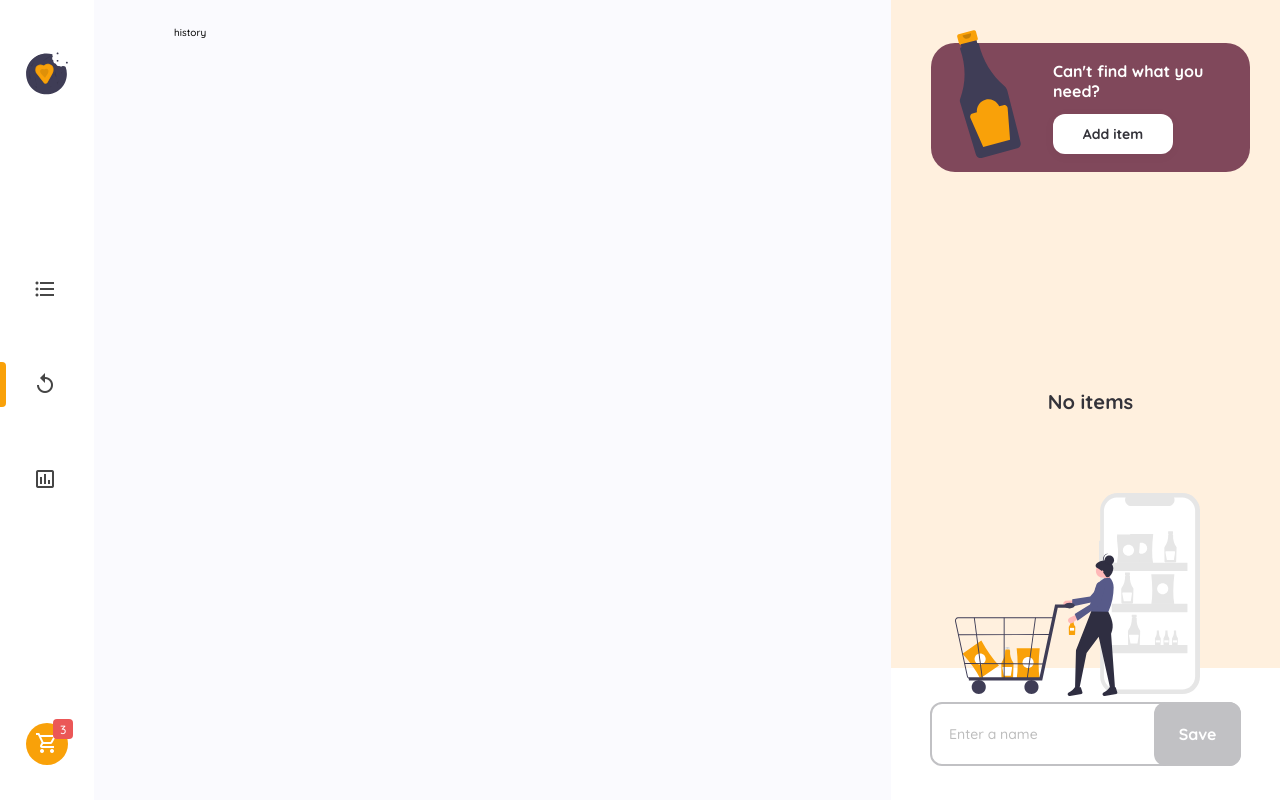
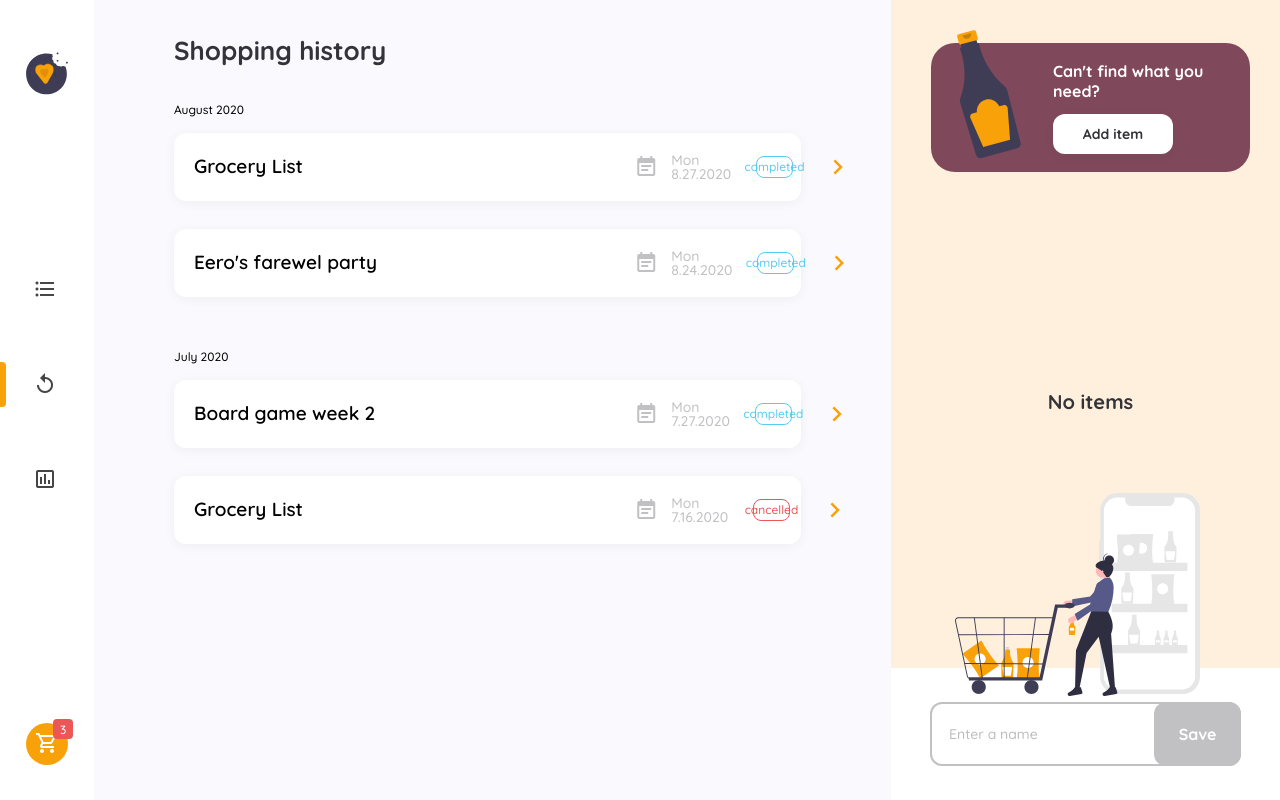
Before and after one commit to LoganSorensen/shopping-list-fe, a React (Create React App) app: page /history in a window 1280 px wide. Built offline with nearby package versions, Linux system fonts and the light colour scheme.

Commit message:
built and styled history item component

```diff
--- /dev/null
+++ b/src/components/historyItem.jsx
@@ -0,0 +1,26 @@
+import React from "react";
+
+const HistoryItem = ({ list }) => {
+  const daysOfTheWeek = ["Sun", "Mon", "Tues", "Wed", "Thur", "Fri", "Sat"];
+  const formatDate = (date) => {
+    return `${daysOfTheWeek[date[0]]} ${date[1]}.${date[2]}.${date[3]}`;
+  };
+  return (
+    <div className="history-item">
+      <span className="name">{list.name}</span>
+      <div>
+        <span className="material-icons calendar">event_note</span>
+        <span className="date">{formatDate(list.date)}</span>
+        <div
+          className="status"
+          style={{ color: list.status === "completed" ? "#56ccf2" : "#eb5757" }}
+        >
+          {list.status}
+        </div>
+        <span className="material-icons-outlined chevron">chevron_right</span>
+      </div>
+    </div>
+  );
+};
+
+export default HistoryItem;
--- a/src/components/itemList.jsx
+++ b/src/components/itemList.jsx
@@ -15,8 +15,6 @@ const ItemList = ({
   const toggleCompleted = (item) => {
     toggleItemCompleted(item.id);
   };
-
-  // console.log(list)
 
   return (
     <>
--- a/src/pages/historyPage.jsx
+++ b/src/pages/historyPage.jsx
@@ -1,9 +1,25 @@
-import React from 'react';
+import React from "react";
+
+import HistoryItem from "../components/historyItem";
+
+import { historyData } from "../utils/data";
 
 const HistoryPage = () => {
-    return (
-        <div className="history-page">history</div>
-    )
-}
+  return (
+    <div className="history-page">
+      <h2>Shopping history</h2>
+      {historyData.dates.map((date) => (
+        <div className="month">
+          <h3>{date}</h3>
+          {historyData.lists.map((list) => {
+            if (date === list.month) {
+              return <HistoryItem list={list} />;
+            }
+          })}
+        </div>
+      ))}
+    </div>
+  );
+};
 
 export default HistoryPage;
--- a/src/reducers/setShoppingListReducer.js
+++ b/src/reducers/setShoppingListReducer.js
@@ -34,7 +34,6 @@ export const setShoppingList = (state = initialState, action) => {
         items: itemsArr,
       };
     case CANCEL_SHOPPING_LIST:
-      console.log("cancelling");
       return {
         ...state,
         items: [],
--- a/src/styles/index.css
+++ b/src/styles/index.css
@@ -469,6 +469,19 @@ a {
 .items-page .item-search input::placeholder {
   color: #bdbdbd;
 }
+.history-page h2 {
+  font-size: 2.6rem;
+  font-weight: 700;
+  color: #34333a;
+  margin: 1rem 0 4rem;
+}
+.history-page h3 {
+  font-size: 1.2rem;
+  margin-bottom: 1.7rem;
+}
+.history-page .month {
+  margin-bottom: 5.4rem;
+}
 .items-list .category {
   margin-bottom: 4.75rem;
 }
@@ -826,3 +839,48 @@ a {
 .checked span {
   display: block;
 }
+.history-item {
+  background-color: white;
+  width: 100%;
+  display: flex;
+  align-items: center;
+  justify-content: space-between;
+  box-shadow: 0px 2px 12px rgba(0, 0, 0, 0.05);
+  border-radius: 12px;
+  margin-bottom: 2.8rem;
+  padding: 1.9rem 2rem;
+  cursor: pointer;
+}
+.history-item .name {
+  font-size: 1.9rem;
+  font-weight: 600;
+}
+.history-item div {
+  display: flex;
+  align-items: center;
+  width: 25%;
+}
+.history-item div span {
+  color: #c1c1c4;
+}
+.history-item div .calendar {
+  margin-right: 1.3rem;
+}
+.history-item div .date {
+  font-size: 1.4rem;
+  margin-right: 2.5rem;
+}
+.history-item div .status {
+  font-size: 1.2rem;
+  border: 1px solid;
+  padding: 0.4rem 0.7rem;
+  border-radius: 8px;
+  margin-right: 3rem;
+  display: flex;
+  align-items: center;
+  justify-content: center;
+}
+.history-item .chevron {
+  color: #f9a109;
+  font-size: 3rem;
+}
--- /dev/null
+++ b/src/styles/less/history-item.less
@@ -0,0 +1,52 @@
+.history-item {
+  background-color: white;
+  width: 100%;
+  display: flex;
+  align-items: center;
+  justify-content: space-between;
+  box-shadow: 0px 2px 12px rgba(0, 0, 0, 0.05);
+  border-radius: 12px;
+  margin-bottom: 2.8rem;
+  padding: 1.9rem 2rem;
+  cursor: pointer;
+
+  .name {
+    font-size: 1.9rem;
+    font-weight: 600;
+  }
+
+  div {
+    display: flex;
+    align-items: center;
+    width: 25%;
+
+    span {
+      color: #c1c1c4;
+    }
+
+    .calendar {
+      margin-right: 1.3rem;
+    }
+
+    .date {
+      font-size: 1.4rem;
+      margin-right: 2.5rem;
+    }
+
+    .status {
+      font-size: 1.2rem;
+      border: 1px solid;
+      padding: 0.4rem 0.7rem;
+      border-radius: 8px;
+      margin-right: 3rem;
+      display: flex;
+      align-items: center;
+      justify-content: center;
+    }
+  }
+
+  .chevron {
+    color: @yellow;
+    font-size: 3rem;
+  }
+}
--- a/src/styles/less/index.less
+++ b/src/styles/less/index.less
@@ -11,3 +11,4 @@
 @import "item-count.less";
 @import "delete-list-modal.less";
 @import "checkbox.less";
+@import "history-item.less";
--- a/src/styles/less/pages.less
+++ b/src/styles/less/pages.less
@@ -44,3 +44,21 @@
     }
   }
 }
+
+.history-page {
+  h2 {
+    font-size: 2.6rem;
+    font-weight: 700;
+    color: @text-dark;
+    margin: 1rem 0 4rem;
+  }
+
+  h3 {
+    font-size: 1.2rem;
+    margin-bottom: 1.7rem;
+  }
+
+  .month {
+    margin-bottom: 5.4rem;
+  }
+}
--- a/src/utils/data.js
+++ b/src/utils/data.js
@@ -88,3 +88,37 @@ export const data = {
     },
   ],
 };
+
+export const historyData = {
+  dates: ["August 2020", "July 2020"],
+  lists: [
+    {
+      name: "Grocery List",
+      month: "August 2020",
+      date: ["1", "8", "27", "2020"],
+      status: "completed",
+      items: [],
+    },
+    {
+      name: "Eero's farewel party",
+      month: "August 2020",
+      date: ["1", "8", "24", "2020"],
+      status: "completed",
+      items: [],
+    },
+    {
+      name: "Board game week 2",
+      month: "July 2020",
+      date: ["1", "7", "27", "2020"],
+      status: "completed",
+      items: [],
+    },
+    {
+      name: "Grocery List",
+      month: "July 2020",
+      date: ["1", "7", "16", "2020"],
+      status: "cancelled",
+      items: [],
+    },
+  ],
+};
```
